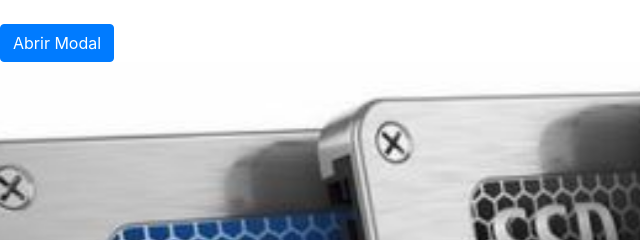
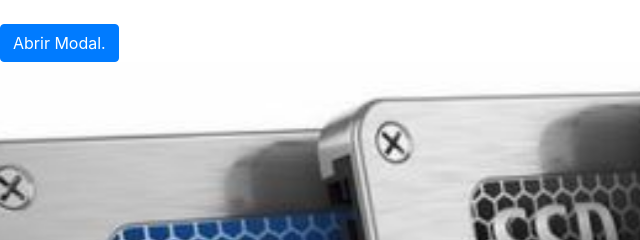
Before and after one commit to kiricorp/tarjeta, a plain HTML site: page index.html in a window 1280 px wide. Shown: the top 240 px of the page, 0-640 px from the left. Drawn offline with nearby package versions, Linux system fonts and the light colour scheme.

Commit message:
Update index.html
Se agrega un ". " en el modal

```diff
--- a/index.html
+++ b/index.html
@@ -13,7 +13,7 @@
   <body>
     <br>
     <button type="button" class="btn btn-primary" data-toggle="modal" data-target="#exampleModal">
-        Abrir Modal
+        Abrir Modal.
     </button>
     <br>
     <div class="modal fade" id="exampleModal" tabindex="-1" role="dialog" aria-labelledby="exampleModalLabel" aria-hidden="true">
```
